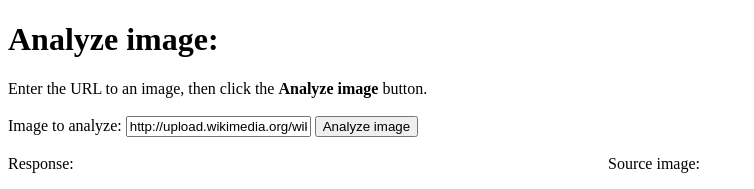
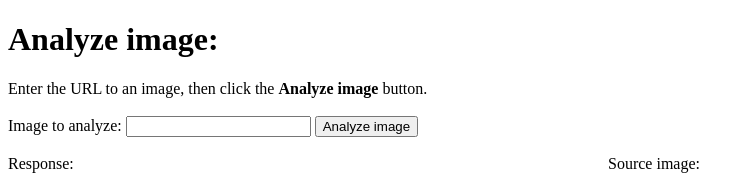
Before and after one commit to aryandi572/cognitiveweb, a plain HTML site: page index.html in a window 1280 px wide. Shown: the top 189 px of the page, without its empty margins (0-754 px from the left). Drawn offline with nearby package versions, Linux system fonts and the light colour scheme.

Commit message:
Update index.html

```diff
--- a/index.html
+++ b/index.html
@@ -75,7 +75,7 @@ Enter the URL to an image, then click the <strong>Analyze image</strong> button.
 <br><br>
 Image to analyze:
 <input type="text" name="inputImage" id="inputImage"
-    value="http://upload.wikimedia.org/wikipedia/commons/3/3c/Shaki_waterfall.jpg" />
+    value="" />
 <button onclick="processImage()">Analyze image</button>
 <br><br>
 <div id="wrapper" style="width:1020px; display:table;">
```
